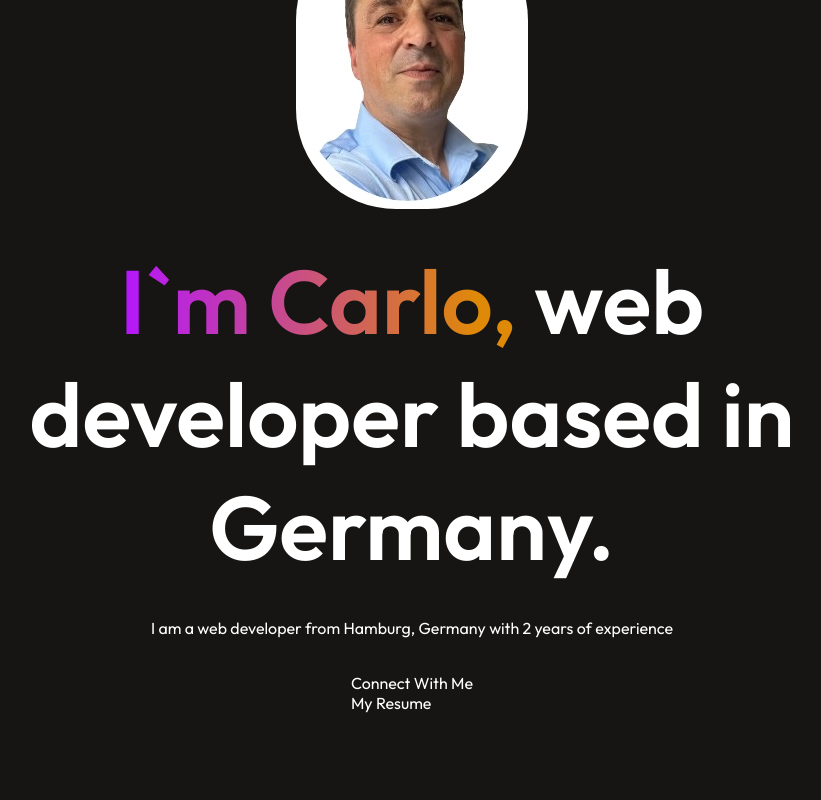
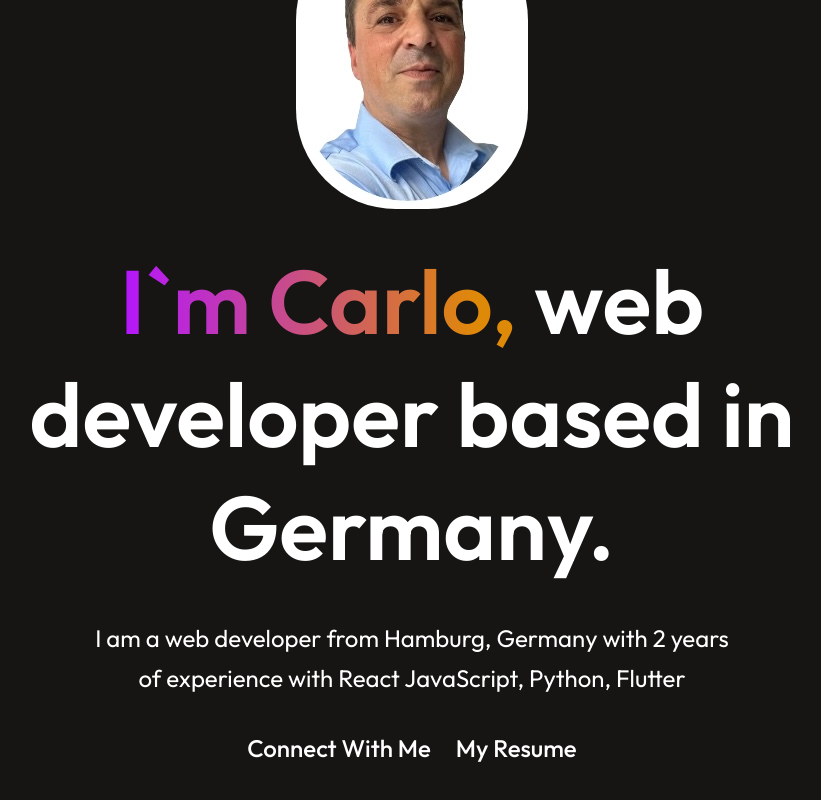
Before and after one commit to Giancarlo49/portfolio2024, a React (Vite) app: page / in a window 1280 px wide. Shown: the part 366-1166 px from the top of the page, without its empty margins (228-1049 px from the left). Before the commit the page ends 1079 px from the top, so only its background shows below. Built offline with nearby package versions, Linux system fonts and the light colour scheme.

Commit message:
startpage angepasst

```diff
--- a/src/Components/Hero/Hero.css
+++ b/src/Components/Hero/Hero.css
@@ -23,3 +23,19 @@
     -webkit-background-clip: text;
     -webkit-text-fill-color: transparent;
 }
+
+.hero p{
+    width: 50%;
+    text-align: center;
+    font-size: 24px;
+    line-height: 40px;
+}
+
+.hero-action{
+    display: flex;
+    align-items: center;
+    gap: 25px;
+    font-size: 24px;
+    font-weight: 500;
+    margin-bottom: 50px;
+}
--- a/src/Components/Hero/Hero.jsx
+++ b/src/Components/Hero/Hero.jsx
@@ -7,7 +7,7 @@ const Hero = () => {
       <div className='hero'>
           <img src={profile_img} alt="" />
           <h1><span>I`m Carlo,</span> web developer based in Germany.</h1>
-          <p>I am a web developer from Hamburg, Germany with 2 years of experience</p>
+          <p>I am a web developer from Hamburg, Germany with 2 years of experience with React JavaScript, Python, Flutter</p>
           <div className="hero-action">
               <div className="hero-connection">Connect With Me</div>
               <div className="hero-resume">My Resume</div>
```
